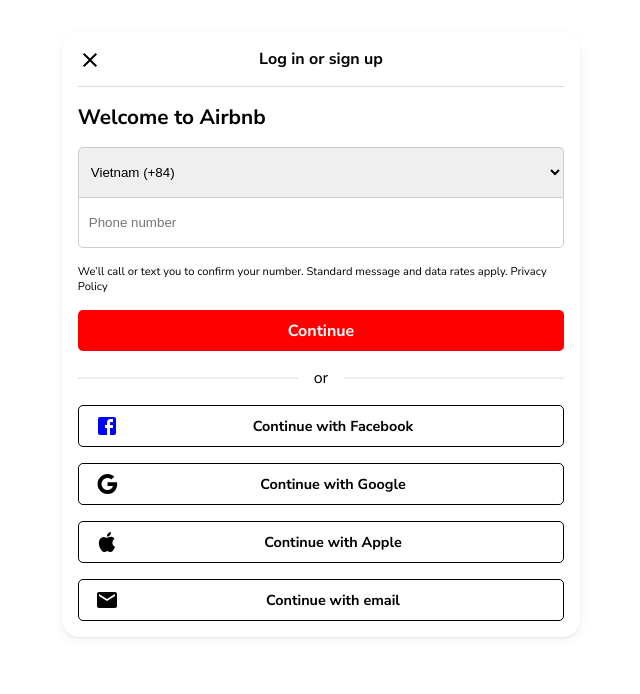
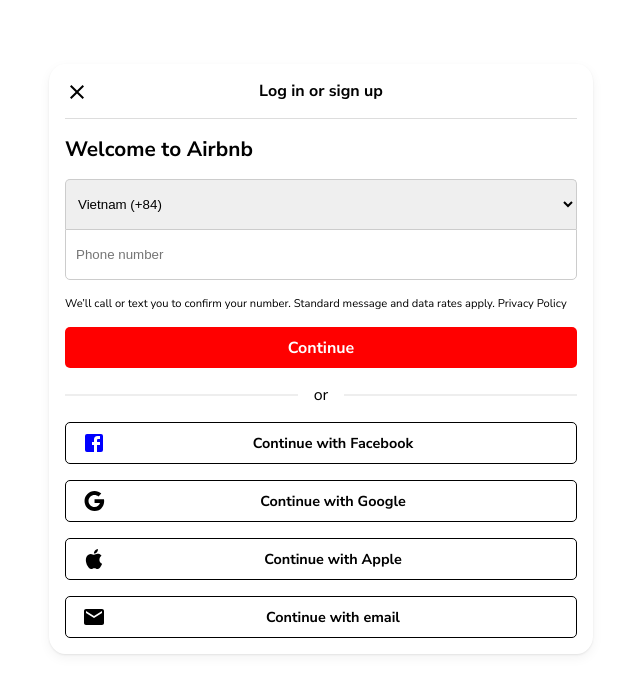
Before and after one commit to khangnt-1003/airbnb-fe, a React (Vite) app: page /login in a window 1280 px wide. Shown: the top 694 px of the page, without its empty margins (319-959 px from the left). Built offline with nearby package versions, Linux system fonts and the light colour scheme.

Commit message:
update scss for home and login page

```diff
--- a/src/pages/HomePage/components/Card/index.jsx
+++ b/src/pages/HomePage/components/Card/index.jsx
@@ -17,7 +17,7 @@ function Card({ card }) {
         loop={true}
         mousewheel={true}
         cssMode={true}
-        pagination
+        pagination={true}
         modules={[Pagination, Navigation]}
         className="swiper-container"
       >
--- a/src/pages/HomePage/components/Card/styles.scss
+++ b/src/pages/HomePage/components/Card/styles.scss
@@ -7,11 +7,12 @@
   height: 270px;
   width: 270px;
   overflow: hidden;
+  border-radius: 0.5rem;
 }
 
 .card-img {
-  height: 270px;
-  width: 270px;
+  height: 100%;
+  width: 100%;
   object-fit: cover;
   border-radius: 0.5rem;
 }
--- a/src/pages/HomePage/components/NavBar/index.jsx
+++ b/src/pages/HomePage/components/NavBar/index.jsx
@@ -32,7 +32,7 @@ function NavBar() {
   return (
     <div style={{ display: 'flex', flexDirection: 'column' }}>
       <div className='navbar'>
-        <div style={{ width: '25%', justifyContent: 'flex-start' }}>
+        <div style={{ width: '25%', display: 'flex', justifyContent: 'flex-start' }}>
           <img src={logo} alt='logo' className='navbar-logo' />
         </div>
 
--- a/src/pages/HomePage/components/NavBar/styles.scss
+++ b/src/pages/HomePage/components/NavBar/styles.scss
@@ -1,7 +1,14 @@
+#root {
+  max-width: 2280px;
+  margin: 0 auto;
+  padding: 1rem 0rem;
+  text-align: center;
+}
+
 .navbar {
   display: flex;
   align-items: center;
-  padding: 1rem 1rem;
+  padding: 1rem 3rem;
   background-color: white;
   z-index: 1000;
 }
--- a/src/pages/LoginPage/components/LoginForm/index.jsx
+++ b/src/pages/LoginPage/components/LoginForm/index.jsx
@@ -4,12 +4,18 @@ import FacebookIcon from '@mui/icons-material/Facebook';
 import GoogleIcon from '@mui/icons-material/Google';
 import AppleIcon from '@mui/icons-material/Apple';
 import EmailIcon from '@mui/icons-material/Email';
+import { useNavigate } from 'react-router-dom';
 import './styles.scss';
 
 function LoginForm() {
+  const navigate = useNavigate();
+  const handleCloseLoginForm = () => {
+    navigate(-1);
+  };
   return (
+    <div style={{ display: 'flex', justifyContent: 'center' }}>
       <div className='container'>
-      <CloseIcon className='close-icon' />
+        <CloseIcon className='close-icon' onClick={handleCloseLoginForm} />
         <div className='header'>
           <p className='header-text'>Log in or sign up</p>
         </div>
@@ -26,8 +32,8 @@ function LoginForm() {
           </div>
         </div>
         <div className='text'>
-        We’ll call or text you to confirm your number. Standard message and data
-        rates apply. Privacy Policy
+          We’ll call or text you to confirm your number. Standard message and
+          data rates apply. Privacy Policy
         </div>
         <div className='continue-button'>Continue</div>
         <div className='line-with-text'>
@@ -50,6 +56,7 @@ function LoginForm() {
           <p className='button-text'>Continue with email</p>
         </div>
       </div>
+    </div>
   );
 }
 
--- a/src/pages/LoginPage/components/LoginForm/styles.scss
+++ b/src/pages/LoginPage/components/LoginForm/styles.scss
@@ -7,26 +7,26 @@
   padding: 1rem 1rem;
   justify-content: flex-start;
   flex-direction: column;
+  align-self: center;
+  margin-top: 3rem;
 }
 
-#root {
-  max-width: 1280px;
-  margin: 0 auto;
-  padding: 2rem;
-  text-align: center;
-  display: flex;
-  justify-content: center;
-}
+// div {
+//   display: flex;
+//   flex-direction: column;
+// }
 
 .header {
   display: flex;
   justify-content: center;
   align-items: center;
   border-bottom: 1px solid var(--grey);
+  margin-top: -2.5rem;
 }
 
 .close-icon {
-  margin-bottom: -2.5rem;
+  cursor: pointer;
+  z-index: 999;
 }
 
 .header-text {
@@ -64,6 +64,7 @@
   border-radius: 5px;
   border-bottom-left-radius: 0;
   border-bottom-right-radius: 0;
+  cursor: pointer;
   border-bottom: none;
 }
 
@@ -88,6 +89,7 @@ input[type="text"] {
   border-radius: 5px;
   font-weight: bold;
   color: white;
+  cursor: pointer;
 }
 
 .button-container {
@@ -97,6 +99,8 @@ input[type="text"] {
   align-items: center;
   border: 1px solid black;
   border-radius: 5px;
+  cursor: pointer;
+  flex-direction: row;
 }
 
 .icon {
@@ -113,7 +117,10 @@ input[type="text"] {
 .line-with-text {
   position: relative;
   text-align: center;
+  flex-direction: row;
   margin-top: 1rem;
+  align-items: center;
+  justify-content: center;
 }
 
 .line-with-text::before {
```
Lines whose indentation alone changed are shown as unchanged.
